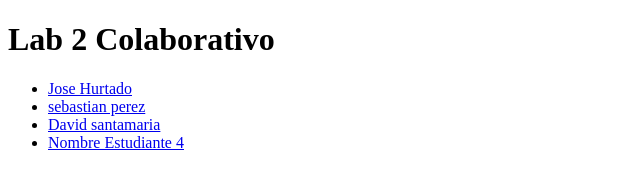
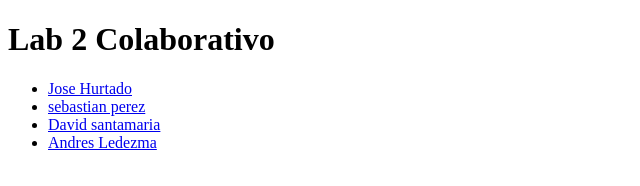
Before and after one commit to jxhurtadoz/Laboratorio-2---Colab, a plain HTML site: page index.html in a window 1280 px wide. Shown: the full height of the page, 0-640 px from the left. Drawn offline with Linux system fonts and the light colour scheme.

Commit message:
Update index.html

```diff
--- a/index.html
+++ b/index.html
@@ -10,7 +10,7 @@
     <li><a href="https://jxhurtadoz.github.io/Laboratorio-2/" target="_blank">Jose Hurtado</a></li>
     <li><a href="https://github.com/LoFiXD/proyecto-git/blob/main/index%20sebastian.html" target="_blank">sebastian perez</a></li>
     <li><a href="https://github.com/davidsantamaria517-sketch/laboratorio1.html.git" target="_blank">David santamaria</a></li>
-    <li><a href="https://usuario4.github.io/proyecto-individual" target="_blank">Nombre Estudiante 4</a></li>
+    <li><a href="https://Aledezma29.github.io/lab2_andresledezma_pages/andres_page.html" target="_blank">Andres Ledezma</a></li>
   </ul>
 </body>
 </html>
```
